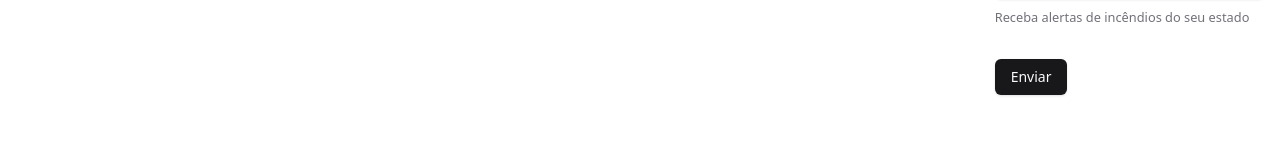
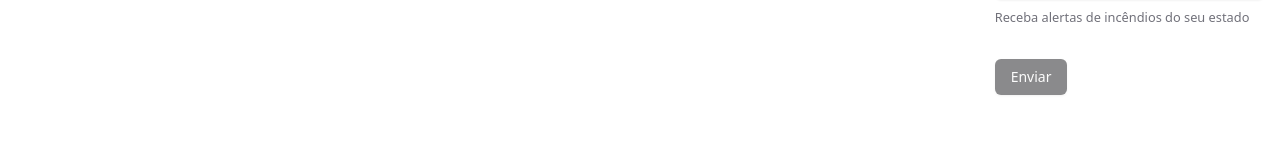
Before and after one commit to juliaenriquetto/fireforecast, a Next.js app in the folder web/: page / in a window 1280 px wide. Shown: the part 775-924 px from the top of the page. Built offline with nearby package versions, Linux system fonts and the light colour scheme.

Commit message:
feat(web): add selected city on the message

```diff
--- a/web/src/app/forecast/components/forecast.js
+++ b/web/src/app/forecast/components/forecast.js
@@ -9,6 +9,7 @@ import * as React from "react";
 
 export default function Forecast() {
   const [date, setDate] = React.useState(new Date());
+  const [selectedCity, setSelectedCity] = React.useState("");
 
   return (
     <Layout className="h-full w-full justify-start">
@@ -55,9 +56,9 @@ export default function Forecast() {
             </div> <br/>
 
             <h2>Seu estado</h2>
-            <ComboboxDemo /> <br/>
+            <ComboboxDemo onSelectCity={(city) => setSelectedCity(city)}/> <br/>
 
-            <Sms />
+            <Sms selectedCity={selectedCity} />
           </div>
         </main>
       </div>
--- a/web/src/app/forecast/components/model/form-sms.jsx
+++ b/web/src/app/forecast/components/model/form-sms.jsx
@@ -3,6 +3,7 @@
 import { zodResolver } from "@hookform/resolvers/zod";
 import { useForm } from "react-hook-form";
 import { z } from "zod";
+import { useState } from "react";
 import { Button } from "@/components/ui/button";
 import {
   Form,
@@ -14,6 +15,7 @@ import {
   FormMessage,
 } from "@/components/ui/form";
 import { Input } from "@/components/ui/input";
+import { ComboboxDemo } from "@/components/ui/combobox";
 
 const formSchema = z.object({
   phone: z.string().min(14, {
@@ -23,7 +25,7 @@ const formSchema = z.object({
   }),
 });
 
-export function Sms() {
+export function Sms({ selectedCity }) {
   const form = useForm({
     resolver: zodResolver(formSchema),
     defaultValues: {
@@ -42,7 +44,7 @@ export function Sms() {
         },
         body: JSON.stringify({
           phone: data.phone,
-          message: "Alerta de queimada!! Há uma chance de [X]% de ocorrência de queimadas na sua região nos próximos dias. Fique atento e evite qualquer atividade que possa provocar incêndios. Se necessário, entre em contato com as autoridades locais para mais orientações e mantenha-se seguro.", // MENSAGEM AQUI
+          message: `Alerta de queimada!! Há uma chance de [X]% de ocorrência de queimadas em ${selectedCity} nos próximos dias. Fique atento e evite qualquer atividade que possa provocar incêndios. Se necessário, entre em contato com as autoridades locais para mais orientações e mantenha-se seguro.`,
         }),
       });
 
@@ -76,7 +78,7 @@ export function Sms() {
             </FormItem>
           )}
         />
-        <Button type="submit">Enviar</Button>
+        <Button type="submit" disabled={!selectedCity}>Enviar</Button>
       </form>
     </Form>
   );
--- a/web/src/components/ui/combobox.jsx
+++ b/web/src/components/ui/combobox.jsx
@@ -48,9 +48,20 @@ const frameworks = [
   { value: "df", label: "Distrito Federal" },
 ];
 
-export function ComboboxDemo() {
+export function ComboboxDemo({ onSelectCity  }) {
   const [open, setOpen] = useState(false);
   const [value, setValue] = useState("");
+
+  const handleSelect = (currentValue) => {
+    const selectedFramework = frameworks.find((framework) => framework.value === currentValue);
+    setValue(currentValue === value ? "" : currentValue);
+    setOpen(false);
+
+    // Passa a cidade selecionada para o componente pai
+    if (onSelectCity && selectedFramework) {
+      onSelectCity(selectedFramework.label);
+    }
+  };
 
   return (
     <Popover open={open} onOpenChange={setOpen}>
@@ -77,10 +88,7 @@ export function ComboboxDemo() {
                 <CommandItem
                   key={framework.value}
                   value={framework.value}
-                  onSelect={(currentValue) => {
-                    setValue(currentValue === value ? "" : currentValue);
-                    setOpen(false);
-                  }}
+                  onSelect={() => handleSelect(framework.value)}
                 >
                   <Check
                     className={cn(
```
